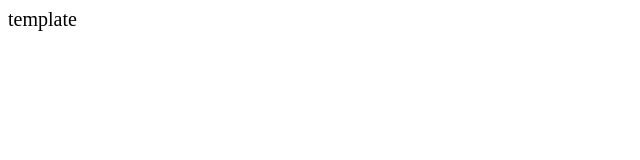
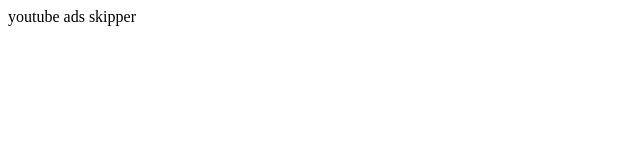
Before and after one commit to cwjjjjj/youtube-ads-skipper, a React (Vite) app: page / in a window 1280 px wide. Shown: the top 160 px of the page, without its empty margins (0-640 px from the left). Built offline with nearby package versions, Linux system fonts and the light colour scheme.

Commit message:
feat: 🎸 adjust logo and clean code

```diff
--- a/src/popup/App.tsx
+++ b/src/popup/App.tsx
@@ -1,16 +1,5 @@
 function App() {
-  return (
-    <div
-      className="App"
-      style={{
-        fontSize: "20px",
-        fontWeight: "500",
-        whiteSpace: "nowrap",
-      }}
-    >
-      template
-    </div>
-  );
+  return <div>youtube ads skipper</div>;
 }
 
 export default App;
--- a/src/popup/script.js
+++ /dev/null
@@ -1 +0,0 @@
-console.log("script js");
```
Also changed, not shown: src/background/index.ts (deleted, +0 -8 lines), src/content/App.tsx (+5 -39 lines), logo.png, logo.svg (added), manifest.json, src/utils/tabs.ts (deleted).
